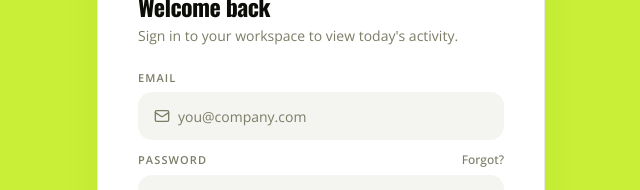
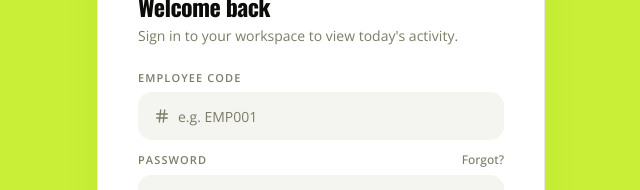
Before and after one commit to BaitUnNasr/activity-tracker, a Next.js app: page /login in a window 1280 px wide. Shown: the part 276-466 px from the top of the page, without its empty margins (319-959 px from the left). Built offline with nearby package versions, Linux system fonts and the light colour scheme.

Commit message:
login functionality changed with empCode

```diff
--- a/src/app/(admin)/_components/admin-header.tsx
+++ b/src/app/(admin)/_components/admin-header.tsx
@@ -166,7 +166,7 @@ export function AdminHeader({ user }: { user: SessionUser | null }) {
                     {user?.name ?? "—"}
                   </p>
                   <p className="text-xs text-muted-foreground truncate mt-0.5">
-                    {user?.email ?? "—"}
+                    {user?.employeeCode ? `# ${user.employeeCode}` : "—"}
                   </p>
                 </div>
 
@@ -224,7 +224,7 @@ export function AdminHeader({ user }: { user: SessionUser | null }) {
                 {user?.name ?? "—"}
               </DrawerTitle>
               <p className="text-xs text-muted-foreground truncate mt-0.5">
-                {user?.email ?? "—"}
+                {user?.employeeCode ? `# ${user.employeeCode}` : "—"}
               </p>
             </div>
           </div>
--- a/src/app/(admin)/users/[id]/page.tsx
+++ b/src/app/(admin)/users/[id]/page.tsx
@@ -2,7 +2,7 @@ import { headers } from "next/headers";
 import { notFound, redirect } from "next/navigation";
 import Link from "next/link";
 import { asc, desc, eq } from "drizzle-orm";
-import { Activity, ArrowLeft, BadgeCheck, Briefcase, Building2, Mail, User } from "lucide-react";
+import { Activity, ArrowLeft, BadgeCheck, Briefcase, Building2, User } from "lucide-react";
 import { Avatar, AvatarFallback } from "@/src/components/ui/avatar";
 import { HeaderGlow, IconChip } from "@/src/components/page-ui";
 import { Card, CardContent, CardDescription, CardHeader, CardTitle } from "@/src/components/ui/card";
@@ -42,7 +42,6 @@ export default async function UserDetailPage({ params }: { params: Promise<{ id:
       .select({
         id: userTable.id,
         name: userTable.name,
-        email: userTable.email,
         employeeCode: userTable.employeeCode,
         type: userTable.type,
         isActive: userTable.isActive,
@@ -182,7 +181,6 @@ export default async function UserDetailPage({ params }: { params: Promise<{ id:
             <CardContent>
               <div className="divide-y divide-border">
                 <InfoRow icon={User}       label="Full Name"   value={userData.name} />
-                <InfoRow icon={Mail}       label="Email"       value={userData.email} />
                 <InfoRow icon={Briefcase}  label="Type"        value={typeLabel} />
 
                 <InfoRow icon={Building2}  label="Branch"      value={currentBranch?.name ?? "—"} />
--- a/src/app/(admin)/users/_components/add-user-modal.tsx
+++ b/src/app/(admin)/users/_components/add-user-modal.tsx
@@ -28,7 +28,6 @@ type Props = {
 
 type FormState = {
   name: string;
-  email: string;
   password: string;
   employeeCode: string;
   type: "F" | "T";
@@ -41,11 +40,9 @@ export function AddUserModal({ onClose, designations, branches }: Props) {
   const [isPending, startTransition] = useTransition();
   const [showPassword, setShowPassword] = useState(false);
   const [error, setError] = useState<string | null>(null);
-  const [emailError, setEmailError] = useState<string | null>(null);
 
   const [form, setForm] = useState<FormState>({
     name: "",
-    email: "",
     password: "",
     employeeCode: "",
     type: "F",
@@ -58,7 +55,6 @@ export function AddUserModal({ onClose, designations, branches }: Props) {
 
   const isValid =
     form.name.trim() &&
-    form.email.trim() &&
     form.password.length >= 8 &&
     form.employeeCode.trim() &&
     form.designationId &&
@@ -68,12 +64,10 @@ export function AddUserModal({ onClose, designations, branches }: Props) {
     e.preventDefault();
     if (!isValid || isPending) return;
     setError(null);
-    setEmailError(null);
 
     startTransition(async () => {
       const result = await createUser({
         name: form.name.trim(),
-        email: form.email.trim(),
         password: form.password,
         employeeCode: form.employeeCode.trim(),
         type: form.type,
@@ -85,8 +79,6 @@ export function AddUserModal({ onClose, designations, branches }: Props) {
         toast.success("User created successfully.");
         router.refresh();
         onClose();
-      } else if (result.field === "email") {
-        setEmailError(result.message);
       } else {
         setError(result.message);
       }
@@ -138,16 +130,6 @@ export function AddUserModal({ onClose, designations, branches }: Props) {
                 value={form.employeeCode}
                 onChange={(e) => set("employeeCode", e.target.value)}
                 placeholder="EMP001"
-              />
-            </Field>
-
-            <Field label="Email" error={emailError ?? undefined}>
-              <input
-                type="email"
-                className={INPUT}
-                value={form.email}
-                onChange={(e) => { set("email", e.target.value); setEmailError(null); }}
-                placeholder="john@company.com"
               />
             </Field>
 
--- a/src/app/(admin)/users/_components/users-table.tsx
+++ b/src/app/(admin)/users/_components/users-table.tsx
@@ -50,7 +50,7 @@ const columns: ColumnDef<UserRow>[] = [
     accessorKey: "name",
     header: "Name",
     cell: ({ row }) => {
-      const { id, name, email } = row.original;
+      const { id, name } = row.original;
       const initials = name.split(" ").slice(0, 2).map((w) => w[0]).join("").toUpperCase();
       return (
         <Link
@@ -66,9 +66,6 @@ const columns: ColumnDef<UserRow>[] = [
           <div className="min-w-0">
             <div className="font-medium underline group-hover:font-bold text-foreground truncate transition-all">
               {name}
-            </div>
-            <div className="text-xs text-muted-foreground truncate">
-              {email}
             </div>
           </div>
         </Link>
@@ -163,8 +160,8 @@ export function UsersTable({ rows, canAddUser, designations, branches }: Props)
     onPaginationChange: setPagination,
     globalFilterFn: (row, _columnId, filterValue) => {
       const q = String(filterValue).toLowerCase();
-      const { name, email, employeeCode, designation, branch } = row.original;
-      return [name, email, employeeCode, designation ?? "", branch ?? ""].some((v) =>
+      const { name, employeeCode, designation, branch } = row.original;
+      return [name, employeeCode, designation ?? "", branch ?? ""].some((v) =>
         v.toLowerCase().includes(q),
       );
     },
--- a/src/app/(auth)/login/_components/login-form.tsx
+++ b/src/app/(auth)/login/_components/login-form.tsx
@@ -4,13 +4,13 @@ import { useState } from "react";
 import { useForm } from "react-hook-form";
 import { useMutation } from "@tanstack/react-query";
 import { useRouter } from "next/navigation";
-import { ArrowRight, Lock, Mail, Loader2 } from "lucide-react";
+import { ArrowRight, Hash, Lock, Loader2 } from "lucide-react";
 
 import { cn } from "@/src/lib/utils";
 import { AlertDestructive } from "@/src/components/alerts/alertDestructive";
 
 type LoginType = {
-  email: string;
+  employeeCode: string;
   password: string;
 };
 
@@ -29,7 +29,7 @@ export function LoginForm({ className }: { className?: string }) {
 
   const loginMutation = useMutation({
     mutationFn: async (data: LoginType) => {
-      const res = await fetch("/api/auth/sign-in/email", {
+      const res = await fetch("/api/login", {
         method: "POST",
         headers: { "Content-Type": "application/json" },
         body: JSON.stringify({ ...data, rememberMe }),
@@ -74,36 +74,35 @@ export function LoginForm({ className }: { className?: string }) {
 
       {/* Fields */}
       <div className="mt-1 flex flex-col gap-3">
-        {/* Email */}
+        {/* Employee code */}
         <div className="flex flex-col gap-1.5">
           <label
-            htmlFor="email"
+            htmlFor="employeeCode"
             className="text-[11px] font-semibold uppercase tracking-widest text-muted-foreground"
           >
-            Email
+            Employee Code
           </label>
           <div className="relative">
-            <Mail className="absolute left-4 top-1/2 size-4 -translate-y-1/2 text-muted-foreground" />
+            <Hash className="absolute left-4 top-1/2 size-4 -translate-y-1/2 text-muted-foreground" />
             <input
-              id="email"
-              type="email"
-              placeholder="you@company.com"
+              id="employeeCode"
+              type="text"
+              inputMode="text"
+              autoCapitalize="characters"
+              autoComplete="username"
+              placeholder="e.g. EMP001"
               disabled={isLoading}
               className={cn(
                 "h-12 w-full rounded-xl border-0 bg-muted pl-10 pr-4 text-sm text-foreground outline-none placeholder:text-muted-foreground focus:ring-2 focus:ring-brand focus:ring-offset-0 disabled:opacity-50",
-                errors.email && "ring-2 ring-destructive",
+                errors.employeeCode && "ring-2 ring-destructive",
               )}
-              {...register("email", {
-                required: "Email address is required",
-                pattern: {
-                  value: /^[^\s@]+@[^\s@]+\.[^\s@]+$/,
-                  message: "Enter a valid email address",
-                },
+              {...register("employeeCode", {
+                required: "Employee code is required",
               })}
             />
           </div>
-          {errors.email && (
-            <p className="text-xs text-destructive">{errors.email.message}</p>
+          {errors.employeeCode && (
+            <p className="text-xs text-destructive">{errors.employeeCode.message}</p>
           )}
         </div>
 
--- /dev/null
+++ b/src/app/api/login/route.ts
@@ -0,0 +1,53 @@
+import { NextResponse, type NextRequest } from "next/server";
+import { eq } from "drizzle-orm";
+
+import { auth } from "@/src/lib/auth";
+import { db } from "@/src/db/client";
+import { user } from "@/src/db/schema";
+
+// Sign in with an employee code instead of an email. The code is resolved to the
+// user's email server-side (the email is never returned to the client), then the
+// request is forwarded to better-auth's email/password sign-in.
+export async function POST(req: NextRequest) {
+  let body: { employeeCode?: string; password?: string; rememberMe?: boolean };
+  try {
+    body = await req.json();
+  } catch {
+    return NextResponse.json({ message: "Invalid request" }, { status: 400 });
+  }
+
+  const employeeCode = body.employeeCode?.trim();
+  const { password, rememberMe } = body;
+
+  if (!employeeCode || !password) {
+    return NextResponse.json(
+      { message: "Employee code and password are required" },
+      { status: 400 },
+    );
+  }
+
+  const [row] = await db
+    .select({ email: user.email })
+    .from(user)
+    .where(eq(user.employeeCode, employeeCode))
+    .limit(1);
+
+  // Same generic message whether the code is unknown or the password is wrong,
+  // so employee codes can't be enumerated.
+  const invalid = () =>
+    NextResponse.json({ message: "Invalid employee code or password" }, { status: 401 });
+
+  if (!row) return invalid();
+
+  try {
+    const res = await auth.api.signInEmail({
+      body: { email: row.email, password, rememberMe: !!rememberMe },
+      asResponse: true,
+    });
+    if (!res.ok) return invalid();
+    // Forward better-auth's response verbatim so its Set-Cookie header reaches the client.
+    return res;
+  } catch {
+    return invalid();
+  }
+}
```
Also changed, not shown: src/app/(admin)/users/actions.ts (+24 -4 lines).
